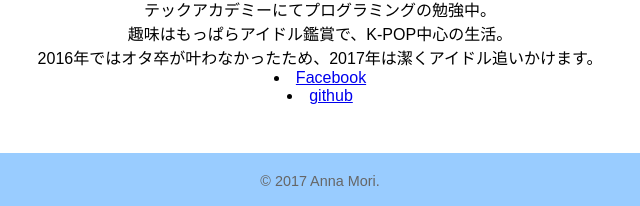
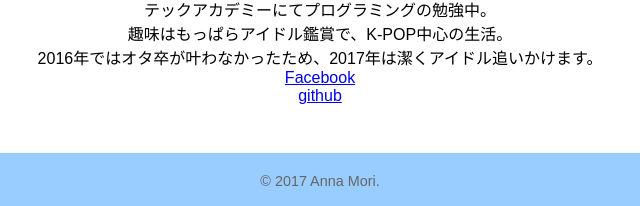
Before and after one commit to annamori/annamori.github.io, a plain HTML site: page index.html in a window 1280 px wide. Shown: the part 659-865 px from the top of the page, 320-960 px from the left. Drawn offline with Linux system fonts and the light colour scheme.

Commit message:
work1_20170105_commit_ver2

```diff
--- a/index.html
+++ b/index.html
@@ -22,7 +22,7 @@
     <p>自分好みのタイムラインをコーディネートできる。</p>
     <p>写真や動画など、多彩な表現ができる。</p>
     <p><span class="red">あなたの色々を世界中に発信しよう！</span></p>
-    <p>詳しくは<a href="https://ja.wikipedia.org/wiki/Twitter" target="_blank">こちら</a></li></p>
+    <p>詳しくは<a href="https://ja.wikipedia.org/wiki/Twitter" target="_blank">こちら</a></p>
     <br>
     <h3>ABOUT ME</h3>
      <div id="logo2">
@@ -33,8 +33,8 @@
     <p>テックアカデミーにてプログラミングの勉強中。</p>
     <p>趣味はもっぱらアイドル鑑賞で、K-POP中心の生活。</p>
     <p>2016年ではオタ卒が叶わなかったため、2017年は潔くアイドル追いかけます。</p>
-   <li><a href="https://www.facebook.com/" target="_blank">Facebook</a></li>
-   <li><a href="https://github.com/annamori/annamori.github.io/blob/master/work1.css" target="_blank">github</a></li>
+   <ul><a href="https://www.facebook.com/" target="_blank">Facebook</a></ul>
+   <ul><a href="https://github.com/annamori/annamori.github.io/blob/master/work1.css" target="_blank">github</a></ul>
     </section>
     <br>
       <footer>
```
